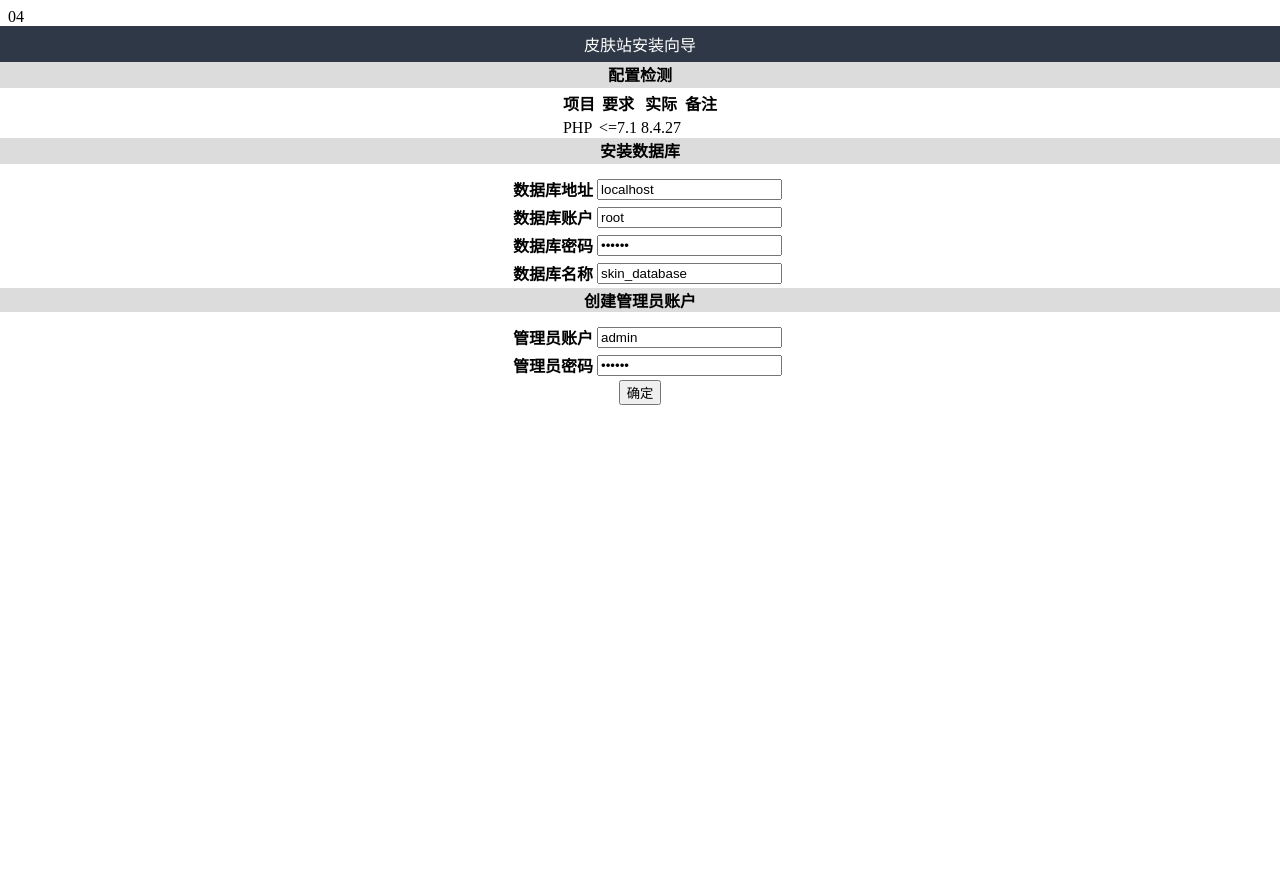
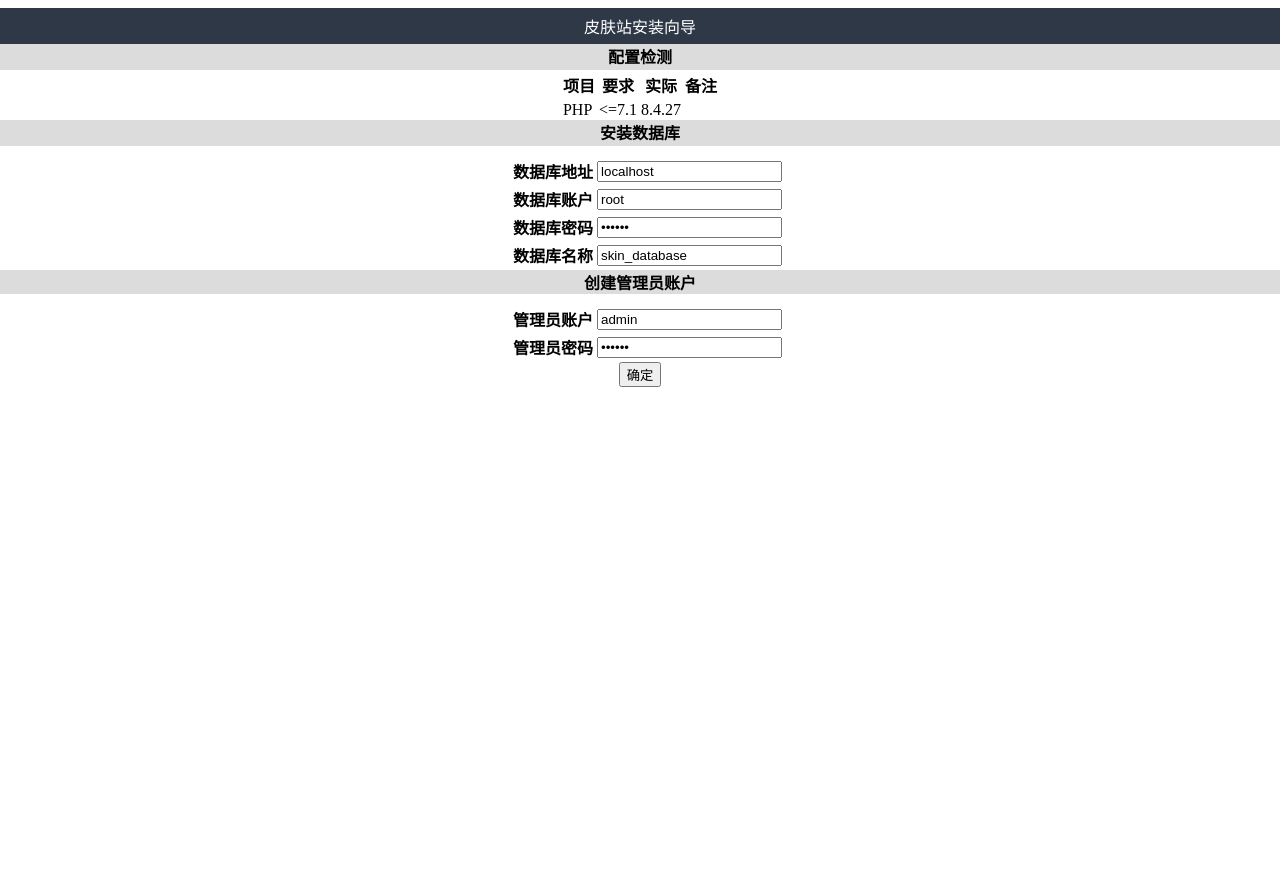
Before and after one commit to JackA1ltman/SkinsStoreByCS2DCNForum, a PHP site: page /install/index.php?method=1 in a window 1280 px wide; the page is wider, and only the part inside the window is pictured. Run offline with PHP 8.4, Linux system fonts and the light colour scheme.

Commit message:
Update index.php

```diff
--- a/install/index.php
+++ b/install/index.php
@@ -1,4 +1,4 @@
-04<?php
+<?php
 require_once "../skin_content/skin_config.php";
 
 $version="202102120001";
```
